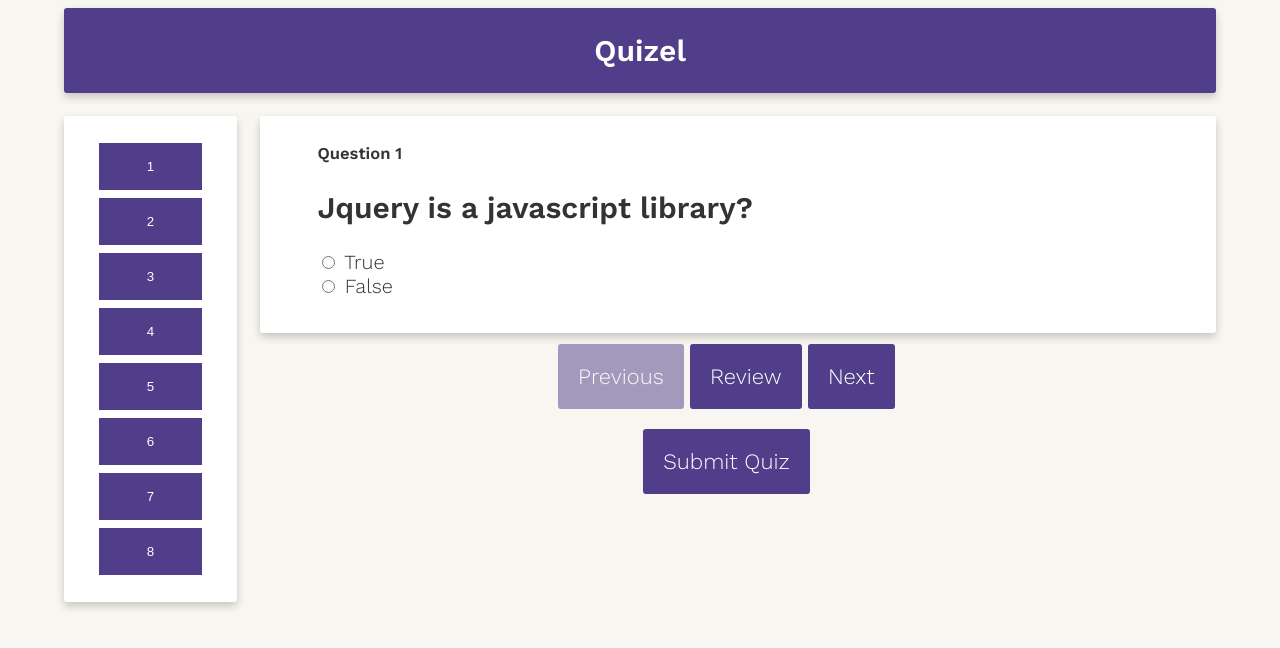
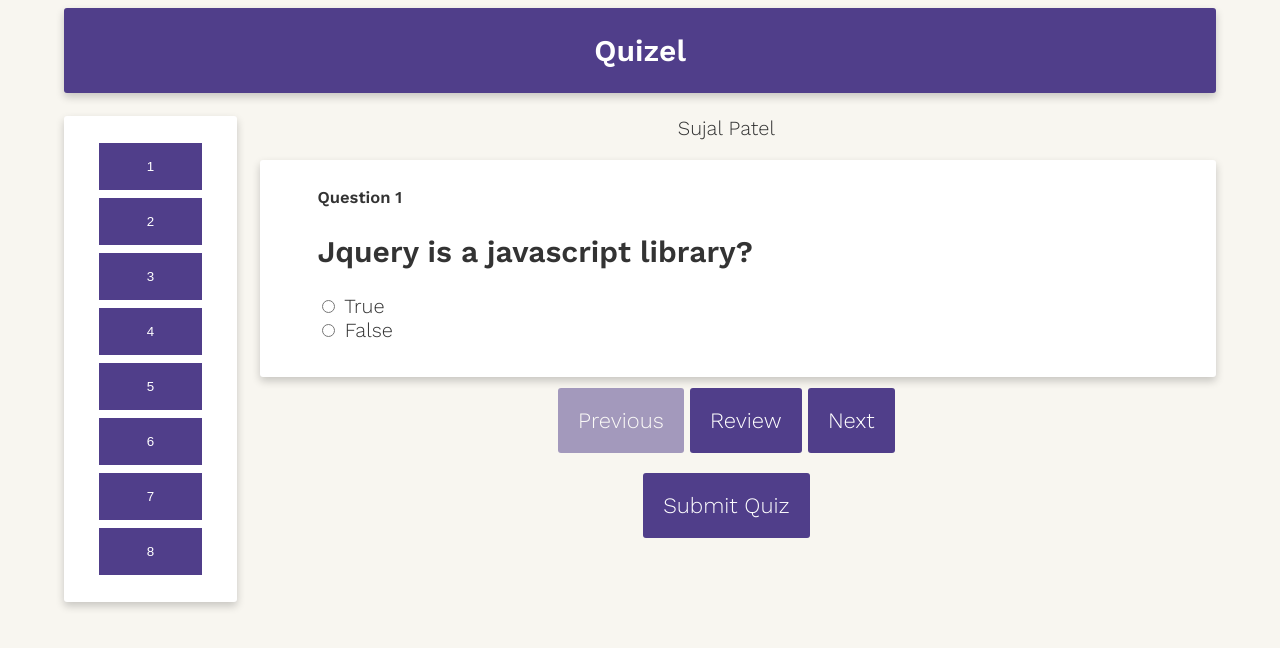
Before and after one commit to Sujal31/Quizel, a plain HTML site: page index.html in a window 1280 px wide. Both pictures are taken after a click on the button "Start !". Drawn offline with nearby package versions, Linux system fonts and the light colour scheme.

Commit message:
Index file updated.

```diff
--- a/index.html
+++ b/index.html
@@ -50,6 +50,7 @@
                 <input type="button" class="sidebarButton" id="question8Button" value="8"><br>
 
             </div>
+        <p>Sujal Patel </p>
 
             <div id="result" class="answers"></div>
             <div id="questionSection" class="card">
```
